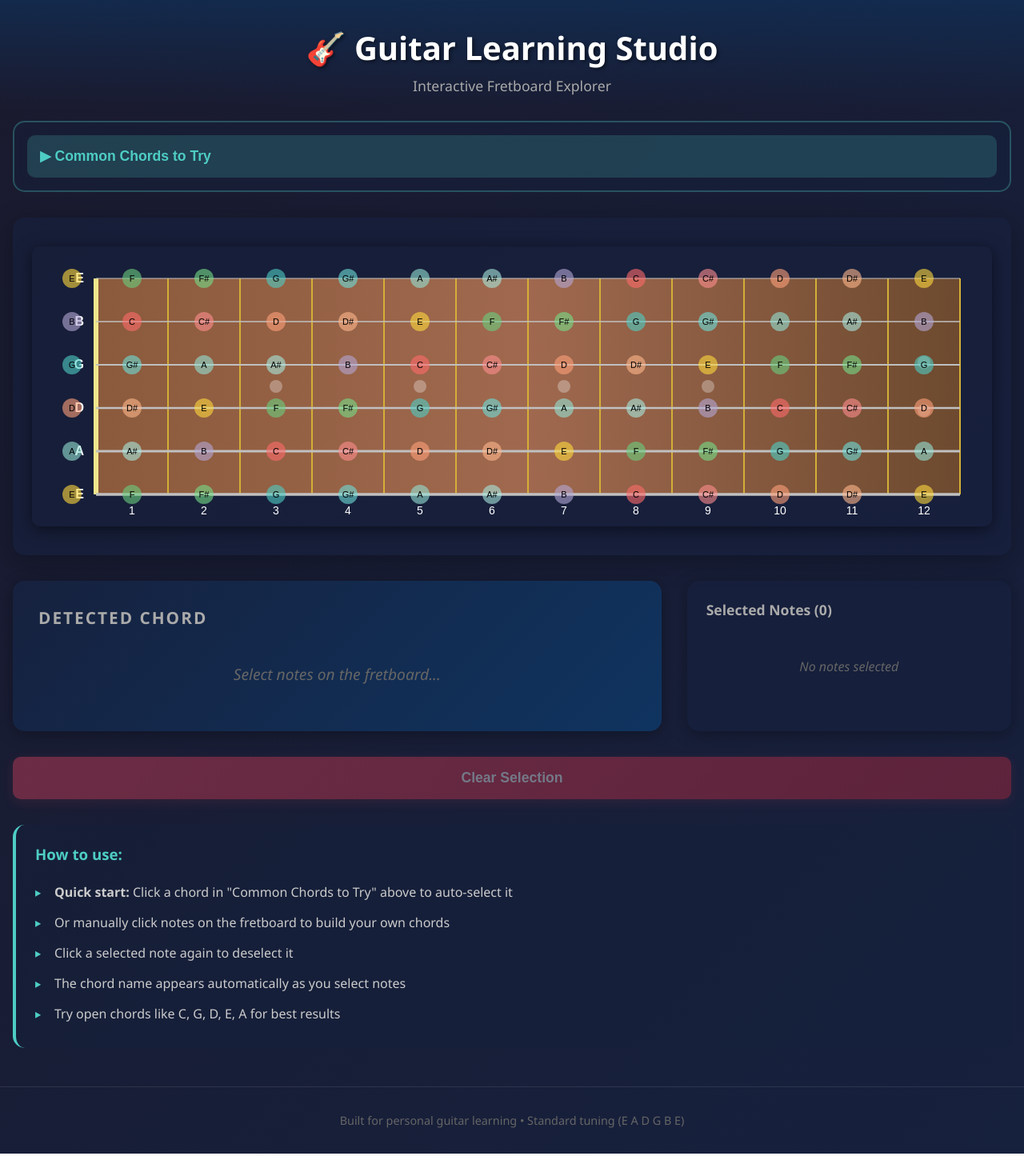
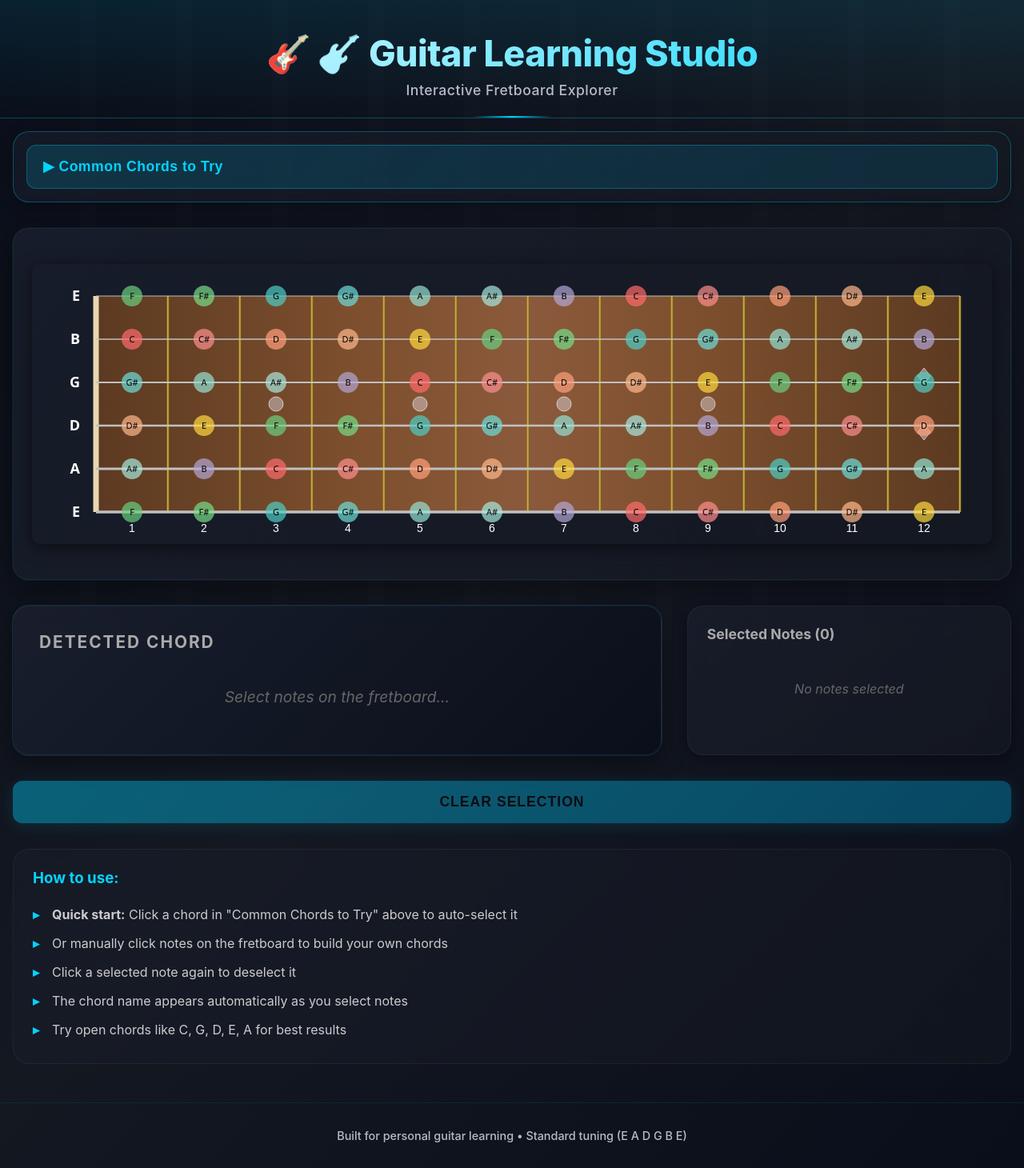
Before and after one commit to DanielRaistrick/SultansAcademy, a React (Vite) app: page / in a window 1280 px wide. Shown: the whole page at 80% size. Built offline with nearby package versions, Linux system fonts and the light colour scheme.

Commit message:
Modernize design with North East England aesthetic - fix duplicate labels, add Newcastle-inspired black/white theme with cyan accents, premium PRS-style fretboard

```diff
--- a/src/App.css
+++ b/src/App.css
@@ -2,24 +2,52 @@
   min-height: 100vh;
   display: flex;
   flex-direction: column;
+  position: relative;
+  z-index: 1;
 }
 
 .app-header {
   text-align: center;
-  padding: 2rem 1rem 1rem;
-  background: linear-gradient(180deg, rgba(15, 52, 96, 0.6) 0%, transparent 100%);
+  padding: 2.5rem 1rem 1.5rem;
+  background: linear-gradient(180deg, rgba(0, 212, 255, 0.1) 0%, transparent 100%);
+  border-bottom: 1px solid rgba(0, 212, 255, 0.2);
+  position: relative;
+}
+
+.app-header::after {
+  content: '';
+  position: absolute;
+  bottom: 0;
+  left: 50%;
+  transform: translateX(-50%);
+  width: 100px;
+  height: 2px;
+  background: linear-gradient(90deg, transparent, var(--accent-primary), transparent);
 }
 
 .app-header h1 {
-  font-size: 2.5rem;
+  font-size: 2.8rem;
   margin-bottom: 0.5rem;
-  color: #fff;
-  text-shadow: 2px 2px 4px rgba(0, 0, 0, 0.5);
+  font-weight: 800;
+  background: linear-gradient(135deg, #ffffff 0%, var(--accent-primary) 100%);
+  -webkit-background-clip: text;
+  -webkit-text-fill-color: transparent;
+  background-clip: text;
+  letter-spacing: -0.5px;
+}
+
+.app-header h1::before {
+  content: '🎸';
+  margin-right: 0.5rem;
+  -webkit-text-fill-color: initial;
+  background: none;
 }
 
 .subtitle {
-  color: #aaa;
+  color: var(--text-secondary);
   font-size: 1.1rem;
+  font-weight: 500;
+  letter-spacing: 0.5px;
 }
 
 .app-main {
@@ -31,16 +59,18 @@
 }
 
 .fretboard-container {
-  background: rgba(22, 33, 62, 0.6);
-  border-radius: 15px;
-  padding: 1rem;
+  background: linear-gradient(135deg, rgba(26, 31, 46, 0.8) 0%, rgba(20, 24, 33, 0.9) 100%);
+  border-radius: 20px;
+  padding: 1.5rem;
   margin-bottom: 2rem;
-  box-shadow: 0 8px 32px rgba(0, 0, 0, 0.3);
+  box-shadow: 0 8px 40px rgba(0, 0, 0, 0.5), 0 0 0 1px rgba(0, 212, 255, 0.1);
   overflow-x: auto;
   overflow-y: hidden;
   display: flex;
-  justify-content: flex-start; /* Start from left for scrolling */
-  -webkit-overflow-scrolling: touch; /* Smooth scrolling on iOS */
+  justify-content: flex-start;
+  -webkit-overflow-scrolling: touch;
+  backdrop-filter: blur(10px);
+  border: 1px solid rgba(255, 255, 255, 0.05);
 }
 
 /* Center fretboard on desktop only */
@@ -58,10 +88,12 @@
 }
 
 .chord-display {
-  background: linear-gradient(135deg, #16213e 0%, #0f3460 100%);
+  background: linear-gradient(135deg, rgba(26, 31, 46, 0.9) 0%, rgba(10, 14, 26, 0.9) 100%);
   padding: 2rem;
-  border-radius: 15px;
-  box-shadow: 0 4px 20px rgba(0, 0, 0, 0.3);
+  border-radius: 20px;
+  box-shadow: 0 8px 30px rgba(0, 0, 0, 0.4), 0 0 0 1px rgba(0, 212, 255, 0.2);
+  border: 1px solid rgba(255, 255, 255, 0.05);
+  backdrop-filter: blur(10px);
 }
 
 .chord-display h2 {
@@ -81,10 +113,14 @@
 
 .chord-result {
   font-size: 2.5rem;
-  font-weight: bold;
-  color: #e94560;
-  text-shadow: 2px 2px 8px rgba(233, 69, 96, 0.4);
+  font-weight: 800;
+  background: linear-gradient(135deg, var(--accent-primary) 0%, var(--accent-secondary) 100%);
+  -webkit-background-clip: text;
+  -webkit-text-fill-color: transparent;
+  background-clip: text;
+  filter: drop-shadow(0 2px 10px rgba(0, 212, 255, 0.5));
   animation: fadeIn 0.3s ease-in;
+  letter-spacing: -0.5px;
 }
 
 .chord-empty {
@@ -96,17 +132,18 @@
 .chord-hint {
   display: block;
   font-size: 0.9rem;
-  color: #ffd93d;
+  color: var(--accent-secondary);
   margin-top: 0.5rem;
   font-style: italic;
+  font-weight: 500;
 }
 
 .chord-confidence {
   display: block;
   font-size: 1rem;
-  color: #6bcf7f;
+  color: var(--accent-primary);
   margin-top: 0.5rem;
-  font-weight: bold;
+  font-weight: 700;
 }
 
 @keyframes fadeIn {
@@ -121,10 +158,12 @@
 }
 
 .selected-notes {
-  background: rgba(22, 33, 62, 0.6);
+  background: linear-gradient(135deg, rgba(26, 31, 46, 0.7) 0%, rgba(20, 24, 33, 0.8) 100%);
   padding: 1.5rem;
-  border-radius: 15px;
-  box-shadow: 0 4px 20px rgba(0, 0, 0, 0.3);
+  border-radius: 20px;
+  box-shadow: 0 4px 20px rgba(0, 0, 0, 0.4);
+  border: 1px solid rgba(255, 255, 255, 0.05);
+  backdrop-filter: blur(10px);
 }
 
 .selected-notes h3 {
@@ -152,14 +191,15 @@
 }
 
 .note-string {
-  color: #95e1d3;
-  font-weight: bold;
+  color: var(--accent-primary);
+  font-weight: 700;
   min-width: 70px;
 }
 
 .note-fret {
-  color: #ffd93d;
+  color: var(--accent-secondary);
   min-width: 50px;
+  font-weight: 600;
 }
 
 .note-name {
@@ -169,13 +209,15 @@
 .fret-pattern {
   margin-top: 1rem;
   padding: 0.75rem;
-  background: rgba(255, 217, 61, 0.1);
-  border-radius: 6px;
+  background: linear-gradient(135deg, rgba(0, 212, 255, 0.1) 0%, rgba(255, 215, 0, 0.1) 100%);
+  border-radius: 8px;
   font-family: 'Courier New', monospace;
   font-size: 1.1rem;
-  color: #ffd93d;
+  color: var(--accent-primary);
   text-align: center;
-  border: 1px solid rgba(255, 217, 61, 0.3);
+  border: 1px solid rgba(0, 212, 255, 0.3);
+  font-weight: 700;
+  letter-spacing: 3px;
 }
 
 .empty-state {
@@ -189,19 +231,22 @@
   grid-column: 1 / -1;
   padding: 1rem 2rem;
   font-size: 1.1rem;
-  font-weight: bold;
-  background: linear-gradient(135deg, #e94560 0%, #c92a3e 100%);
-  color: white;
+  font-weight: 700;
+  background: linear-gradient(135deg, var(--accent-primary) 0%, #0099cc 100%);
+  color: #000;
   border: none;
-  border-radius: 10px;
+  border-radius: 12px;
   cursor: pointer;
   transition: all 0.3s ease;
-  box-shadow: 0 4px 15px rgba(233, 69, 96, 0.3);
+  box-shadow: 0 4px 20px rgba(0, 212, 255, 0.3);
+  text-transform: uppercase;
+  letter-spacing: 1px;
 }
 
 .clear-button:hover:not(:disabled) {
   transform: translateY(-2px);
-  box-shadow: 0 6px 20px rgba(233, 69, 96, 0.5);
+  box-shadow: 0 6px 25px rgba(0, 212, 255, 0.5);
+  background: linear-gradient(135deg, #00e5ff 0%, var(--accent-primary) 100%);
 }
 
 .clear-button:disabled {
@@ -210,15 +255,18 @@
 }
 
 .instructions {
-  background: rgba(22, 33, 62, 0.4);
+  background: linear-gradient(135deg, rgba(26, 31, 46, 0.5) 0%, rgba(20, 24, 33, 0.6) 100%);
   padding: 1.5rem;
-  border-radius: 15px;
-  border-left: 4px solid #4ecdc4;
+  border-radius: 20px;
+  border-left: 4px solid var(--accent-primary);
+  border: 1px solid rgba(255, 255, 255, 0.05);
+  backdrop-filter: blur(5px);
 }
 
 .instructions h3 {
   margin-bottom: 1rem;
-  color: #4ecdc4;
+  color: var(--accent-primary);
+  font-weight: 700;
 }
 
 .instructions ul {
@@ -237,17 +285,18 @@
   content: "▸";
   position: absolute;
   left: 0;
-  color: #4ecdc4;
+  color: var(--accent-primary);
   font-weight: bold;
 }
 
 .app-footer {
   text-align: center;
   padding: 2rem 1rem;
-  color: #666;
+  color: var(--text-secondary);
   font-size: 0.9rem;
-  border-top: 1px solid rgba(255, 255, 255, 0.1);
+  border-top: 1px solid rgba(0, 212, 255, 0.1);
   margin-top: 2rem;
+  font-weight: 500;
 }
 
 /* Scrollbar styling */
--- a/src/components/ChordHelper.css
+++ b/src/components/ChordHelper.css
@@ -1,28 +1,32 @@
 .chord-helper {
-  background: rgba(22, 33, 62, 0.4);
-  border-radius: 15px;
+  background: linear-gradient(135deg, rgba(26, 31, 46, 0.6) 0%, rgba(20, 24, 33, 0.7) 100%);
+  border-radius: 20px;
   padding: 1rem;
   margin-bottom: 2rem;
-  border: 2px solid rgba(78, 205, 196, 0.3);
+  border: 1px solid rgba(0, 212, 255, 0.3);
+  backdrop-filter: blur(5px);
+  box-shadow: 0 4px 20px rgba(0, 0, 0, 0.3);
 }
 
 .chord-helper-toggle {
   width: 100%;
-  padding: 1rem;
-  background: rgba(78, 205, 196, 0.2);
-  border: none;
-  border-radius: 10px;
-  color: #4ecdc4;
+  padding: 1rem 1.25rem;
+  background: linear-gradient(135deg, rgba(0, 212, 255, 0.15) 0%, rgba(0, 153, 204, 0.15) 100%);
+  border: 1px solid rgba(0, 212, 255, 0.3);
+  border-radius: 12px;
+  color: var(--accent-primary);
   font-size: 1.1rem;
-  font-weight: bold;
+  font-weight: 700;
   cursor: pointer;
   transition: all 0.3s ease;
   text-align: left;
+  letter-spacing: 0.5px;
 }
 
 .chord-helper-toggle:hover {
-  background: rgba(78, 205, 196, 0.3);
+  background: linear-gradient(135deg, rgba(0, 212, 255, 0.25) 0%, rgba(0, 153, 204, 0.25) 100%);
   transform: translateY(-1px);
+  box-shadow: 0 4px 15px rgba(0, 212, 255, 0.2);
 }
 
 .chord-helper-grid {
@@ -45,18 +49,19 @@
 }
 
 .chord-card {
-  background: linear-gradient(135deg, rgba(15, 52, 96, 0.6) 0%, rgba(22, 33, 62, 0.6) 100%);
+  background: linear-gradient(135deg, rgba(26, 31, 46, 0.8) 0%, rgba(10, 14, 26, 0.8) 100%);
   padding: 1rem;
-  border-radius: 10px;
+  border-radius: 12px;
   cursor: pointer;
   transition: all 0.3s ease;
-  border: 2px solid transparent;
+  border: 1px solid rgba(255, 255, 255, 0.05);
 }
 
 .chord-card:hover {
-  border-color: #4ecdc4;
+  border-color: var(--accent-primary);
   transform: translateY(-3px);
-  box-shadow: 0 4px 15px rgba(78, 205, 196, 0.3);
+  box-shadow: 0 6px 20px rgba(0, 212, 255, 0.3);
+  background: linear-gradient(135deg, rgba(26, 31, 46, 0.95) 0%, rgba(10, 14, 26, 0.95) 100%);
 }
 
 .chord-card-name {
@@ -70,10 +75,11 @@
 .chord-card-diagram {
   font-family: 'Courier New', monospace;
   font-size: 1.2rem;
-  color: #ffd93d;
+  color: var(--accent-secondary);
   text-align: center;
   margin-bottom: 0.5rem;
   letter-spacing: 2px;
+  font-weight: 600;
 }
 
 .chord-card-hint {
--- a/src/components/Fretboard.jsx
+++ b/src/components/Fretboard.jsx
@@ -52,45 +52,67 @@ const Fretboard = ({ selectedNotes, onNoteSelect }) => {
     // Clear canvas
     ctx.clearRect(0, 0, dimensions.width, dimensions.height);
 
-    // Draw fretboard background
+    // Draw fretboard background with premium wood finish
     const gradient = ctx.createLinearGradient(padding.left, 0, dimensions.width - padding.right, 0);
-    gradient.addColorStop(0, '#8b5a3c');
-    gradient.addColorStop(0.5, '#a0694f');
-    gradient.addColorStop(1, '#6d4a2f');
+    gradient.addColorStop(0, '#5c3a21');
+    gradient.addColorStop(0.3, '#7d4f2e');
+    gradient.addColorStop(0.5, '#8b5a3c');
+    gradient.addColorStop(0.7, '#7d4f2e');
+    gradient.addColorStop(1, '#5c3a21');
     ctx.fillStyle = gradient;
     ctx.fillRect(padding.left, padding.top, dimensions.width - padding.left - padding.right, dimensions.height - padding.top - padding.bottom);
 
-    // Draw frets
+    // Draw frets with premium look
     for (let fret = 0; fret <= FRET_COUNT; fret++) {
       const x = padding.left + fret * fretWidth;
-      ctx.strokeStyle = fret === 0 ? '#f0e68c' : '#d4af37';
-      ctx.lineWidth = fret === 0 ? 6 : 2;
+      ctx.strokeStyle = fret === 0 ? '#e8d7b0' : '#c9b037';
+      ctx.lineWidth = fret === 0 ? 7 : 2.5;
       ctx.beginPath();
       ctx.moveTo(x, padding.top);
       ctx.lineTo(x, dimensions.height - padding.bottom);
       ctx.stroke();
+
+      // Add subtle shadow for depth
+      if (fret > 0) {
+        ctx.strokeStyle = 'rgba(0, 0, 0, 0.3)';
+        ctx.lineWidth = 1;
+        ctx.beginPath();
+        ctx.moveTo(x + 1, padding.top);
+        ctx.lineTo(x + 1, dimensions.height - padding.bottom);
+        ctx.stroke();
+      }
     }
 
-    // Draw fret markers (dots)
+    // Draw fret markers with premium inlay style
     const markerFrets = [3, 5, 7, 9, 12];
     const doubleFrets = [12];
     markerFrets.forEach(fret => {
       const x = padding.left + (fret - 0.5) * fretWidth;
       const centerY = padding.top + (dimensions.height - padding.top - padding.bottom) / 2;
 
-      ctx.fillStyle = 'rgba(255, 255, 255, 0.3)';
+      // Premium pearloid-style inlays
+      ctx.fillStyle = 'rgba(240, 240, 255, 0.4)';
+      ctx.strokeStyle = 'rgba(255, 255, 255, 0.6)';
+      ctx.lineWidth = 1;
+
       if (doubleFrets.includes(fret)) {
-        // Draw two dots for 12th fret
+        // Draw two diamond-shaped markers for 12th fret
+        [centerY - 35, centerY + 35].forEach(y => {
+          ctx.beginPath();
+          ctx.moveTo(x, y - 10);
+          ctx.lineTo(x + 8, y);
+          ctx.lineTo(x, y + 10);
+          ctx.lineTo(x - 8, y);
+          ctx.closePath();
+          ctx.fill();
+          ctx.stroke();
+        });
+      } else {
+        // Single dot markers for other frets
         ctx.beginPath();
-        ctx.arc(x, centerY - 30, 8, 0, Math.PI * 2);
+        ctx.arc(x, centerY, 9, 0, Math.PI * 2);
         ctx.fill();
-        ctx.beginPath();
-        ctx.arc(x, centerY + 30, 8, 0, Math.PI * 2);
-        ctx.fill();
-      } else {
-        ctx.beginPath();
-        ctx.arc(x, centerY, 8, 0, Math.PI * 2);
-        ctx.fill();
+        ctx.stroke();
       }
     });
 
@@ -119,23 +141,21 @@ const Fretboard = ({ selectedNotes, onNoteSelect }) => {
 
     // Draw string names (tuning) - reversed so high E is at top
     ctx.textAlign = 'right';
-    ctx.font = 'bold 16px Arial';
+    ctx.font = 'bold 18px "Segoe UI", sans-serif';
     const tuning = ['E', 'B', 'G', 'D', 'A', 'E']; // High E to Low E
     for (let string = 0; string < STRING_COUNT; string++) {
       const y = padding.top + string * stringSpacing;
       ctx.fillStyle = '#fff';
-      ctx.fillText(tuning[string], padding.left - 15, y + 5);
+      ctx.fillText(tuning[string], padding.left - 20, y + 6);
     }
 
     // Draw notes on fretboard
     for (let visualString = 0; visualString < STRING_COUNT; visualString++) {
       // Convert visual string position to actual string index (reverse)
       const string = STRING_COUNT - 1 - visualString;
-      for (let fret = 0; fret <= FRET_COUNT; fret++) {
+      for (let fret = 1; fret <= FRET_COUNT; fret++) { // Start from fret 1, skip open strings
         const note = getNoteAtPosition(string, fret);
-        const x = fret === 0
-          ? padding.left - 30
-          : padding.left + (fret - 0.5) * fretWidth;
+        const x = padding.left + (fret - 0.5) * fretWidth;
         const y = padding.top + visualString * stringSpacing;
 
         // Check if this note is selected
@@ -149,8 +169,8 @@ const Fretboard = ({ selectedNotes, onNoteSelect }) => {
           hoveredNote.fret === fret;
 
         // Draw note circle
-        const radius = isSelected ? 18 : (isHovered ? 16 : 12);
-        const alpha = isSelected ? 1 : (isHovered ? 0.8 : 0.6);
+        const radius = isSelected ? 20 : (isHovered ? 17 : 13);
+        const alpha = isSelected ? 1 : (isHovered ? 0.85 : 0.7);
 
         ctx.fillStyle = NOTE_COLORS[note];
         ctx.globalAlpha = alpha;
@@ -168,7 +188,7 @@ const Fretboard = ({ selectedNotes, onNoteSelect }) => {
         // Draw note name
         ctx.globalAlpha = 1;
         ctx.fillStyle = '#000';
-        ctx.font = isSelected ? 'bold 12px Arial' : '11px Arial';
+        ctx.font = isSelected ? 'bold 13px "Segoe UI"' : '11px "Segoe UI"';
         ctx.textAlign = 'center';
         ctx.fillText(note, x, y + 4);
       }
@@ -186,10 +206,8 @@ const Fretboard = ({ selectedNotes, onNoteSelect }) => {
     // Find which note was clicked
     for (let visualString = 0; visualString < STRING_COUNT; visualString++) {
       const string = STRING_COUNT - 1 - visualString; // Convert to actual string index
-      for (let fret = 0; fret <= FRET_COUNT; fret++) {
-        const noteX = fret === 0
-          ? padding.left - 30
-          : padding.left + (fret - 0.5) * fretWidth;
+      for (let fret = 1; fret <= FRET_COUNT; fret++) { // Start from fret 1
+        const noteX = padding.left + (fret - 0.5) * fretWidth;
         const noteY = padding.top + visualString * stringSpacing;
 
         const distance = Math.sqrt(Math.pow(x - noteX, 2) + Math.pow(y - noteY, 2));
@@ -213,10 +231,8 @@ const Fretboard = ({ selectedNotes, onNoteSelect }) => {
     let found = false;
     for (let visualString = 0; visualString < STRING_COUNT; visualString++) {
       const string = STRING_COUNT - 1 - visualString; // Convert to actual string index
-      for (let fret = 0; fret <= FRET_COUNT; fret++) {
-        const noteX = fret === 0
-          ? padding.left - 30
-          : padding.left + (fret - 0.5) * fretWidth;
+      for (let fret = 1; fret <= FRET_COUNT; fret++) { // Start from fret 1
+        const noteX = padding.left + (fret - 0.5) * fretWidth;
         const noteY = padding.top + visualString * stringSpacing;
 
         const distance = Math.sqrt(Math.pow(x - noteX, 2) + Math.pow(y - noteY, 2));
--- a/src/index.css
+++ b/src/index.css
@@ -1,14 +1,17 @@
 :root {
-  --bg-primary: #1a1a2e;
-  --bg-secondary: #16213e;
-  --text-primary: #eee;
-  --text-secondary: #aaa;
-  --accent-blue: #0f3460;
-  --accent-red: #e94560;
-  --fretboard-wood: #8b5a3c;
-  --fretboard-dark: #5d3922;
-  --string-color: #c0c0c0;
-  --fret-color: #d4af37;
+  /* North East England inspired - Newcastle Black & White with industrial modern touches */
+  --bg-primary: #0a0e1a;
+  --bg-secondary: #141821;
+  --bg-card: #1a1f2e;
+  --text-primary: #ffffff;
+  --text-secondary: #b8bcc8;
+  --accent-primary: #00d4ff; /* Modern cyan */
+  --accent-secondary: #ffd700; /* Golden accent */
+  --accent-stripe: #1a1f2e;
+  --fretboard-wood: #6b4423;
+  --fretboard-dark: #4a2f1a;
+  --string-color: #d0d0d0;
+  --fret-color: #c9b037;
 }
 
 * {
@@ -18,10 +21,30 @@
 }
 
 body {
-  font-family: 'Segoe UI', Tahoma, Geneva, Verdana, sans-serif;
-  background: linear-gradient(135deg, var(--bg-primary) 0%, var(--bg-secondary) 100%);
+  font-family: 'Inter', 'Segoe UI', system-ui, -apple-system, sans-serif;
+  background: linear-gradient(135deg, #0a0e1a 0%, #141821 50%, #0a0e1a 100%);
   color: var(--text-primary);
   min-height: 100vh;
+  position: relative;
+}
+
+/* Subtle Newcastle stripes pattern */
+body::before {
+  content: '';
+  position: fixed;
+  top: 0;
+  left: 0;
+  right: 0;
+  bottom: 0;
+  background: repeating-linear-gradient(
+    90deg,
+    transparent,
+    transparent 100px,
+    rgba(255, 255, 255, 0.01) 100px,
+    rgba(255, 255, 255, 0.01) 120px
+  );
+  pointer-events: none;
+  z-index: 0;
 }
 
 #root {
```
